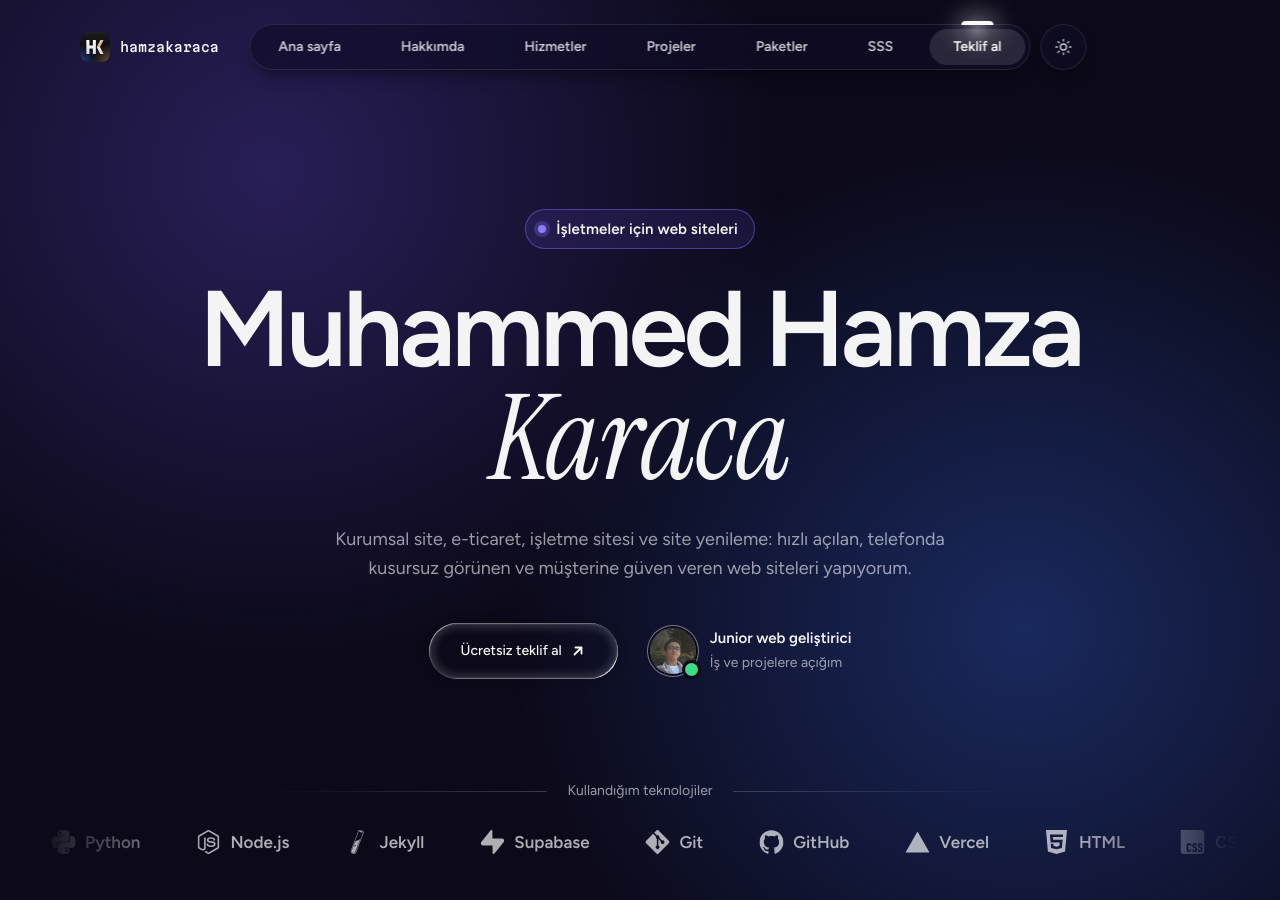
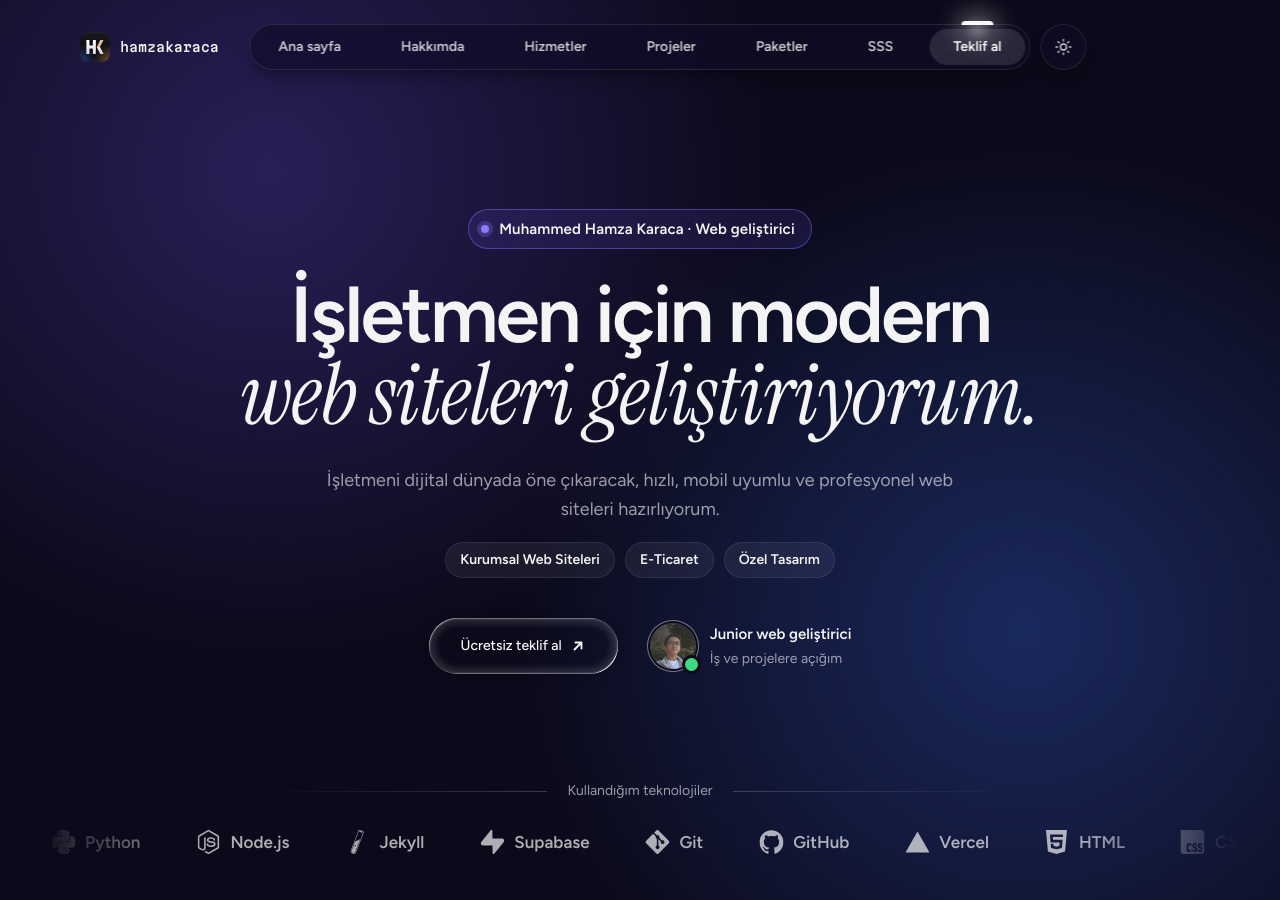
Before and after one commit to MuhammedHmz1453/MuhammedHmz1453.github.io, a Jekyll site: the page built from index.html, in a window 1280 px wide and 900 px high. Built offline with Jekyll 4.4.1, drawn with Linux system fonts in a browser that asks for light colours.

Commit message:
Girişte yeni tanıtım: başlık, açıklama ve hizmet etiketleri
Co-Authored-By: Claude Opus 5.5 <noreply@anthropic.com>
Claude-Session: https://claude.ai/code/session_015cD98G2LMLwpiJcFaBPEqb

```diff
--- a/_data/genel.yml
+++ b/_data/genel.yml
@@ -6,7 +6,13 @@ unvan: Web Geliştirici
 seo_aciklama: "Kurumsal site, e-ticaret, işletme sitesi ve site yenileme. Hızlı açılan, telefona uyumlu web siteleri için ücretsiz teklif al."
 durum_goster: true
 durum: "Junior web geliştirici · İş ve projelere açığım"
-slogan: "İşletmeler için web siteleri"
-giris: "Kurumsal site, e-ticaret, işletme sitesi ve site yenileme: hızlı açılan, telefonda kusursuz görünen ve müşterine güven veren web siteleri yapıyorum."
+slogan: "Muhammed Hamza Karaca · Web geliştirici"
+baslik: "İşletmen için modern"
+baslik_vurgu: "web siteleri geliştiriyorum."
+giris: "İşletmeni dijital dünyada öne çıkaracak, hızlı, mobil uyumlu ve profesyonel web siteleri hazırlıyorum."
 profil_kucuk: /assets/uploads/profil-kucuk.jpg
 alt_yazi: Web siteleri ve tarayıcıda oynanan oyunlar geliştiriyorum. Fikrini çalışan bir ürüne dönüştürelim.
+etiketler:
+  - Kurumsal Web Siteleri
+  - E-Ticaret
+  - Özel Tasarım
--- a/admin/config.yml
+++ b/admin/config.yml
@@ -45,7 +45,10 @@ collections:
           - { name: unvan, label: Unvan, widget: string, hint: "Link paylaşımlarında (WhatsApp, Instagram) adının yanında görünür." }
           - { name: durum_goster, label: Fotoğraflı durum satırını göster, widget: boolean, default: true }
           - { name: durum, label: Durum satırı, widget: string, required: false, hint: "Giriş bölümünde fotoğrafının yanındaki iki satır, aralarına “ · ” koy. Örnek: Junior web geliştirici · İş ve projelere açığım" }
-          - { name: slogan, label: Slogan, widget: string, required: false, hint: "Adının üstündeki küçük etiket; ziyaretçi ilk bakışta ne iş yaptığını anlasın. Örnek: İşletmeler için web siteleri" }
+          - { name: slogan, label: Slogan, widget: string, required: false, hint: "Büyük başlığın üstündeki küçük etiket. Örnek: Muhammed Hamza Karaca · Web geliştirici" }
+          - { name: baslik, label: Büyük başlık (1. satır), widget: string, required: false, hint: "Girişteki büyük başlık. Boş bırakırsan adın yazar. Örnek: İşletmen için modern" }
+          - { name: baslik_vurgu, label: Büyük başlık (2. satır, eğik), widget: string, required: false, hint: "Örnek: web siteleri geliştiriyorum." }
+          - { name: etiketler, label: Giriş etiketleri, label_singular: Etiket, widget: list, required: false, hint: "Giriş yazısının altındaki küçük etiketler. Örnek: E-Ticaret" }
           - { name: giris, label: Giriş cümlesi, widget: text, hint: "Adının altındaki 1–2 cümle. Hangi hizmetleri verdiğini açıkça yaz." }
           - { name: profil_kucuk, label: Küçük profil fotoğrafı, widget: image, required: false, hint: "Giriş bölümünde düğmenin yanındaki yuvarlak fotoğraf. Yüzünün yakından göründüğü kare bir fotoğraf seç. Boş bırakırsan Hakkımda fotoğrafı kullanılır." }
           - { name: alt_yazi, label: Alt bilgi tanıtım cümlesi, widget: text, required: false, hint: "Sayfanın en altında logonun altındaki kısa tanıtım." }
--- a/css/style.css
+++ b/css/style.css
@@ -632,6 +632,29 @@ body::before {
   text-wrap: balance;
 }
 .spot__line { display: block; }
+/* Başlık ad yerine bir cümleyse biraz küçülür, iki satıra sığar */
+.spot__title--cumle { font-size: clamp(2.15rem, 6.2vw, 5.25rem); letter-spacing: -0.035em; }
+.spot__title--cumle .spot__line--serif { font-size: 1.08em; }
+
+/* Girişteki hizmet etiketleri */
+.spot__tags {
+  display: flex;
+  flex-wrap: wrap;
+  justify-content: center;
+  gap: 8px 10px;
+  margin-top: 18px;
+  padding: 0;
+  list-style: none;
+}
+.spot__tags li {
+  padding: 6px 14px;
+  border: 1px solid var(--line);
+  border-radius: 999px;
+  background: color-mix(in srgb, var(--strong) 6%, transparent);
+  color: var(--spot-ink, var(--strong));
+  font-size: .875rem;
+  font-weight: 600;
+}
 .spot__line--serif {
   font-family: var(--font-serif);
   font-style: italic;
@@ -1511,6 +1534,7 @@ body::before {
   .js .spot__kicker,
   .js .spot__line,
   .js .spot__lede,
+  .js .spot__tags,
   .js .spot__cta,
   .js .spot__band { opacity: 0; }
   .js.is-ready .spot__line {
@@ -1519,6 +1543,7 @@ body::before {
   }
   .js.is-ready .spot__kicker { animation: rise .5s cubic-bezier(.2, .7, .2, 1) both; }
   .js.is-ready .spot__lede { animation: rise .54s cubic-bezier(.2, .7, .2, 1) .27s both; }
+  .js.is-ready .spot__tags { animation: rise .54s cubic-bezier(.2, .7, .2, 1) .32s both; }
   .js.is-ready .spot__cta { animation: rise .54s cubic-bezier(.2, .7, .2, 1) .36s both; }
   .js.is-ready .spot__band { animation: fade .84s ease .51s both; }
 
--- a/index.html
+++ b/index.html
@@ -146,12 +146,24 @@
           {%- if g.slogan and g.slogan != "" %}
           <p class="spot__kicker"><i aria-hidden="true"></i>{{ g.slogan | escape }}</p>
           {%- endif %}
-          <h1 class="spot__title" id="hero-baslik">
+          <h1 class="spot__title{% if g.baslik and g.baslik != "" %} spot__title--cumle{% endif %}" id="hero-baslik">
+            {%- if g.baslik and g.baslik != "" %}
+            <span class="spot__line" style="--i: 0">{{ g.baslik | escape }}</span>
+            {%- if g.baslik_vurgu and g.baslik_vurgu != "" %}<span class="spot__line spot__line--serif" style="--i: 1">{{ g.baslik_vurgu | escape }}</span>{% endif %}
+            {%- else %}
             <span class="spot__line" style="--i: 0">{{ g.ad | escape }}</span>
             <span class="spot__line spot__line--serif" style="--i: 1">{{ g.soyad | escape }}</span>
+            {%- endif %}
           </h1>
 
           <p class="spot__lede">{{ g.giris | escape }}</p>
+          {%- if g.etiketler.size > 0 %}
+          <ul class="spot__tags" aria-label="Öne çıkan hizmetler">
+            {%- for e in g.etiketler %}
+            <li>{{ e | escape }}</li>
+            {%- endfor %}
+          </ul>
+          {%- endif %}
 
           <div class="spot__cta">
             <a class="lg-btn lg-btn--xxl" href="#iletisim">
```
